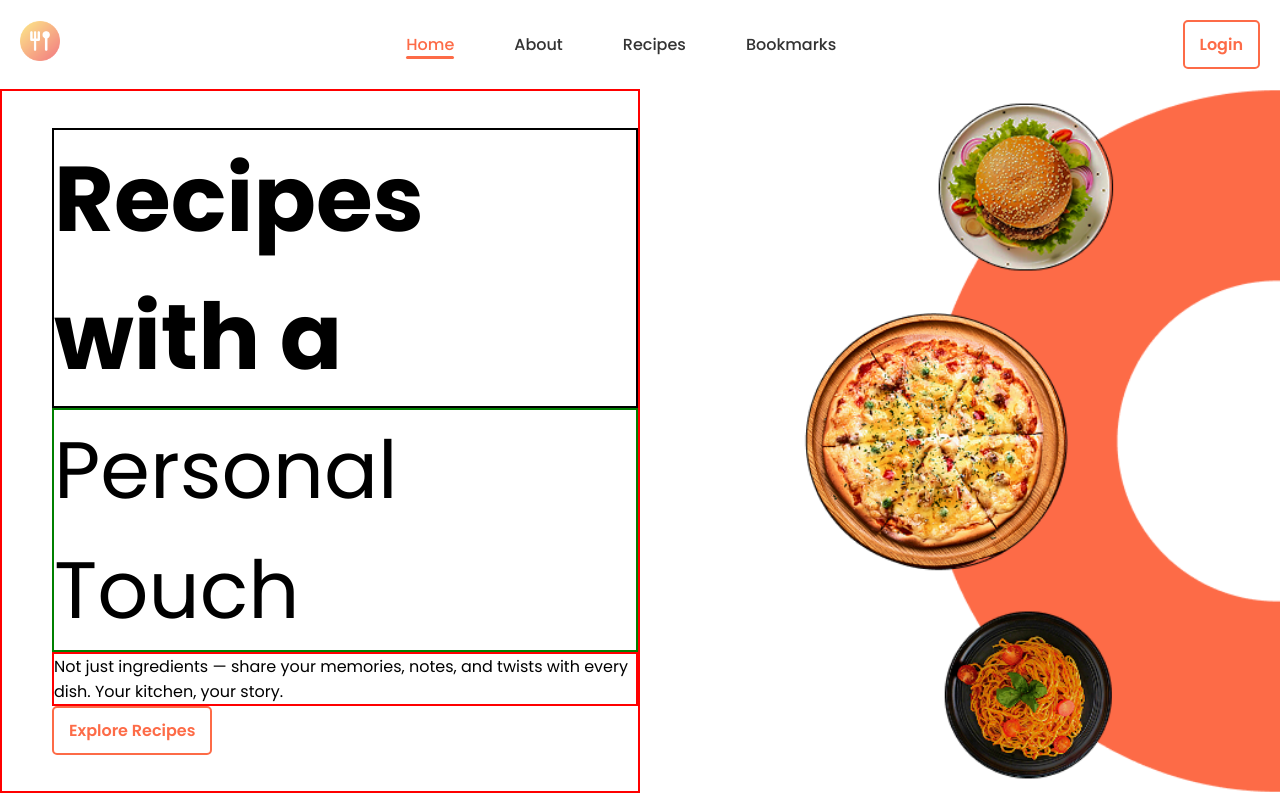
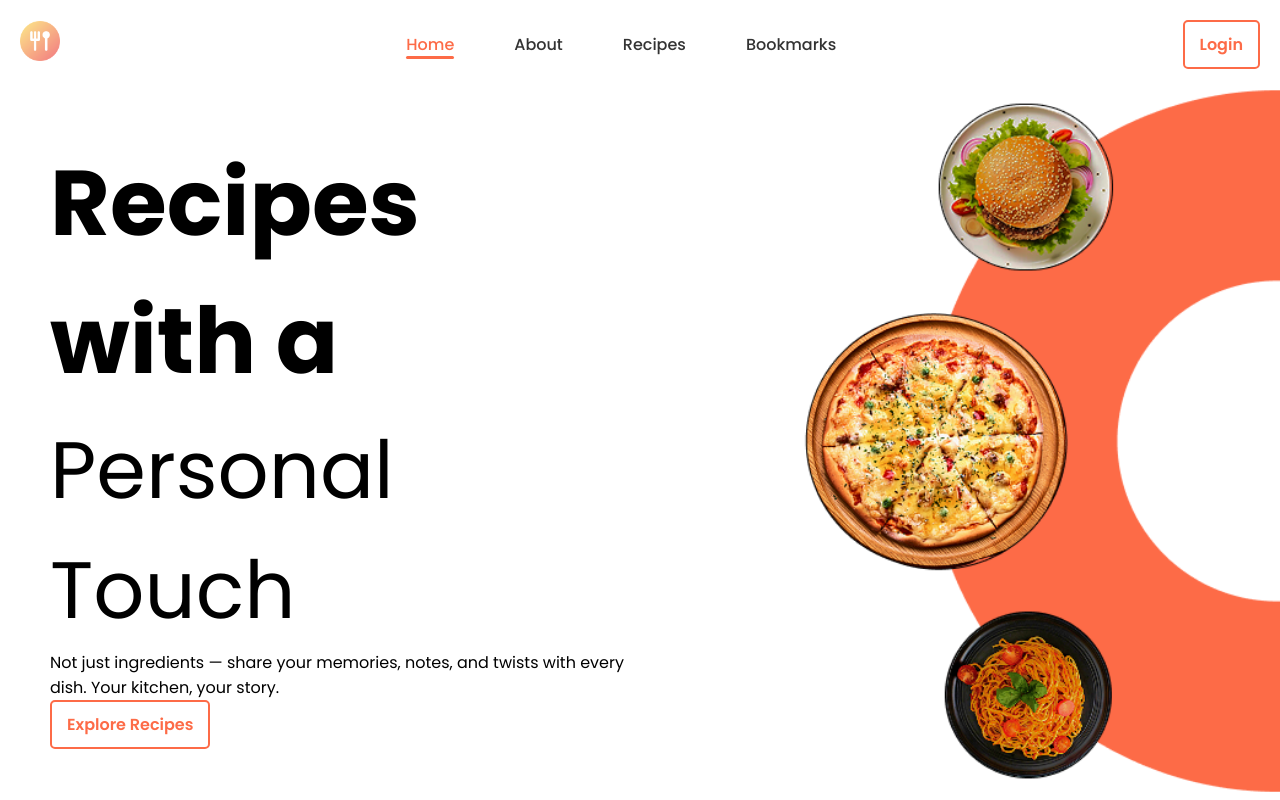
Before and after one commit to PavitrankMishra/Food-Recipe-, a React (Vite) app: page / in a window 1280 px wide. Built offline with nearby package versions, Linux system fonts and the light colour scheme; no server answers; a web font is replaced by a local one.

Commit message:
"style: removed unused border from hero component"

```diff
--- a/src/Components/Hero.css
+++ b/src/Components/Hero.css
@@ -12,22 +12,22 @@
   align-items: flex-start;
   flex-direction: column;
   justify-content: center;
-  border: 2px solid red;
+  /* border: 2px solid red; */
   padding-left: 50px;
 }
 
 .heroContainer .heroLeft h1 {
-  border: 2px solid black;
+  /* border: 2px solid black; */
   font-size: 92px;
 }
 
 .heroContainer .heroLeft span {
-  border: 2px solid green;
+  /* border: 2px solid green; */
   font-size: 80px;
 }
 
 .heroContainer .heroLeft p {
-  border: 2px solid red;
+  /* border: 2px solid red; */
 }
 
 .heroContainer .heroLeft .recipesButton {
```
